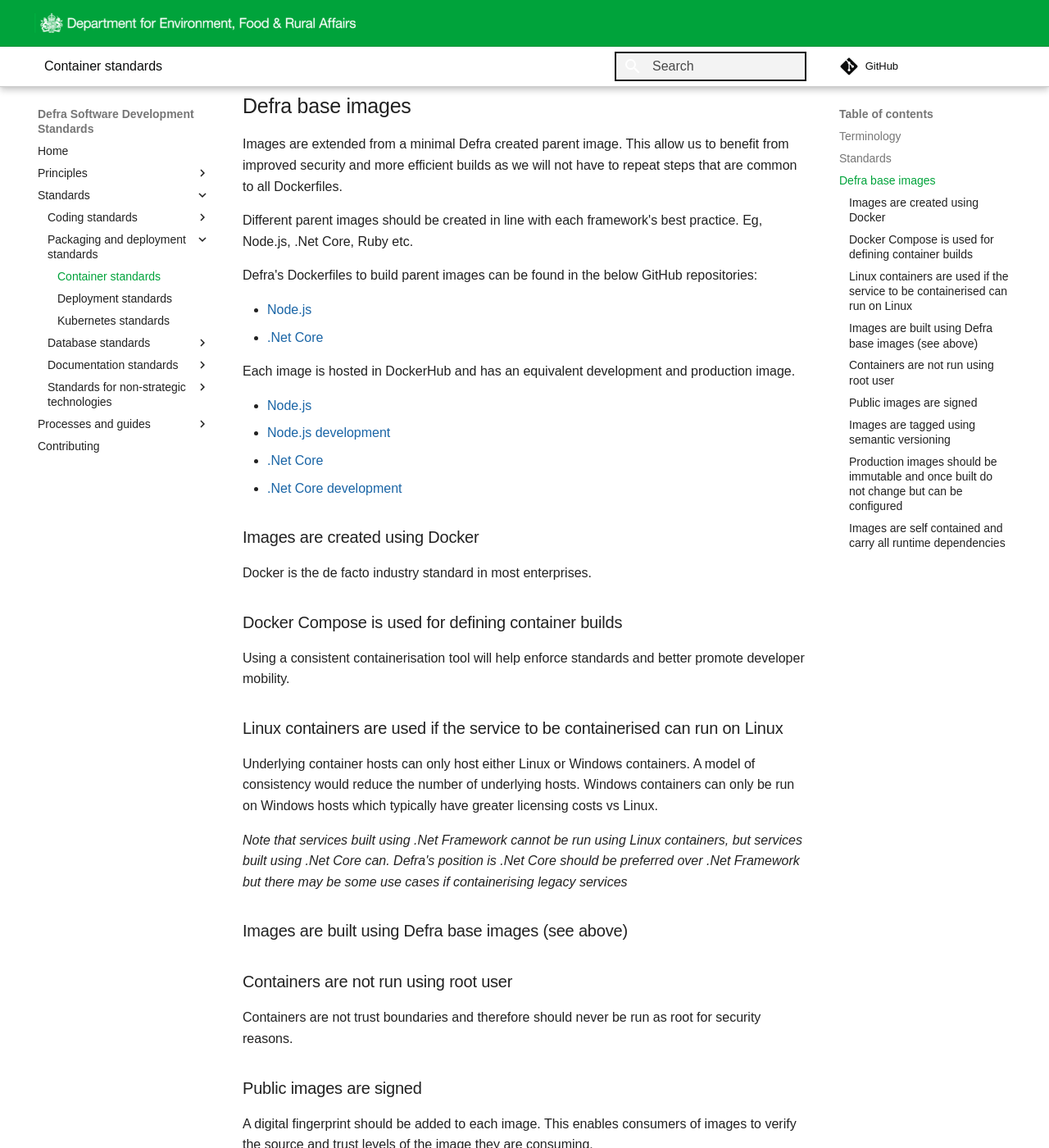
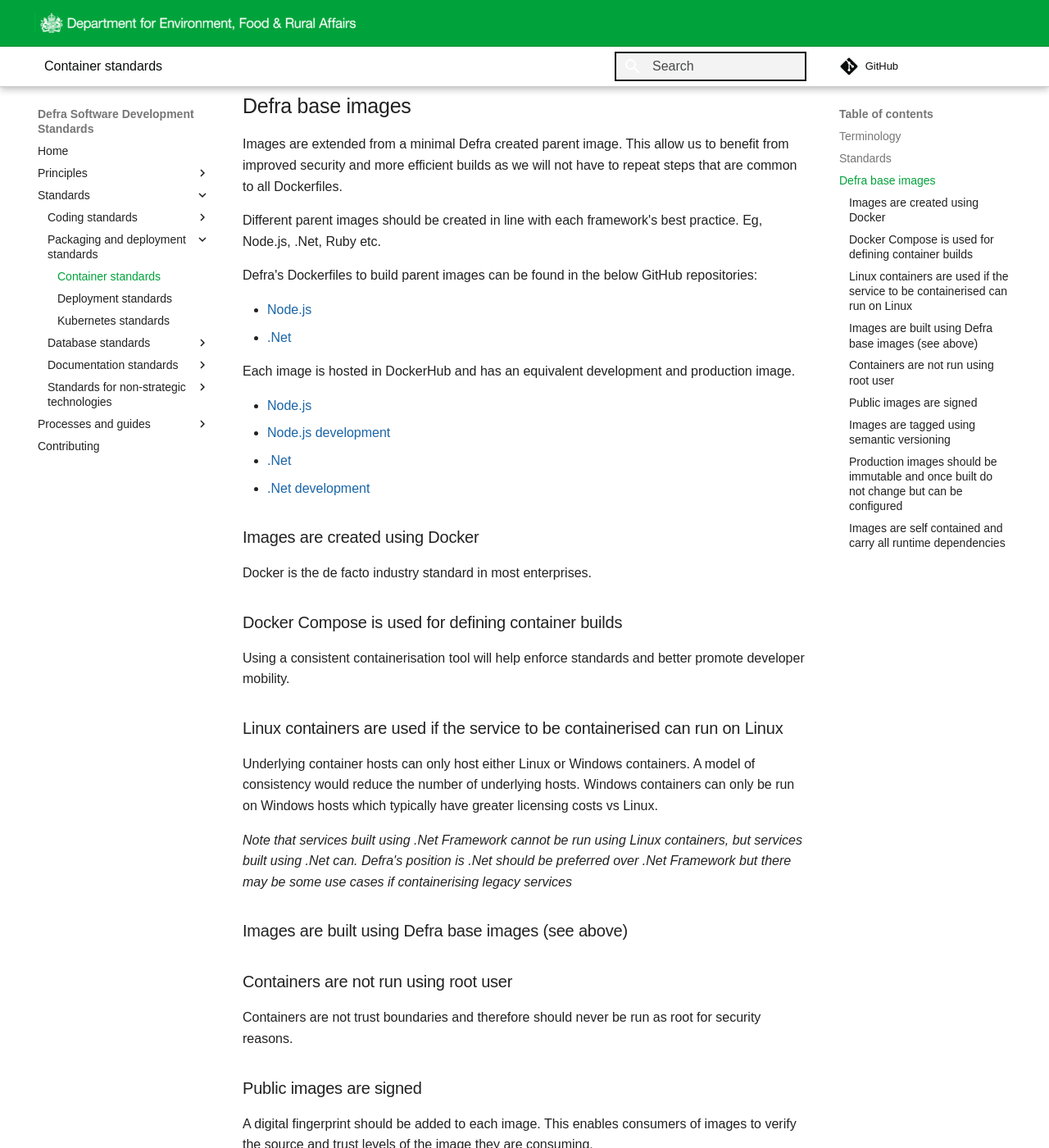
Before and after one commit to DEFRA/software-development-standards, an MkDocs documentation site: the page built from docs/standards/container_standards.md, in a window 1280 px wide and 1400 px high, scrolled down 368 px. Shown: the whole window at 82% size. Built offline with MkDocs 1.6.1 and Material for MkDocs 9.7.7, drawn with Linux system fonts in a browser that asks for light colours; some web fonts are replaced; comment, search, counter and statistics services are not loaded.

```diff
--- a/docs/standards/container_standards.md
+++ b/docs/standards/container_standards.md
@@ -9,19 +9,19 @@
 ## Defra base images
 Images are extended from a minimal Defra created parent image.  This allow us to benefit from improved security and more efficient builds as we will not have to repeat steps that are common to all Dockerfiles.
 
-Different parent images should be created in line with each framework's best practice.  Eg, Node.js, .Net Core, Ruby etc.
+Different parent images should be created in line with each framework's best practice.  Eg, Node.js, .Net, Ruby etc.
 
 Defra's Dockerfiles to build parent images can be found in the below GitHub repositories:
 
 - [Node.js](https://github.com/DEFRA/defra-docker-node)
-- [.Net Core](https://github.com/DEFRA/defra-docker-dotnetcore)
+- [.Net](https://github.com/DEFRA/defra-docker-dotnetcore)
 
 Each image is hosted in DockerHub and has an equivalent development and production image.
 
 - [Node.js](https://hub.docker.com/repository/docker/defradigital/node)
 - [Node.js development](https://hub.docker.com/repository/docker/defradigital/node-development)
-- [.Net Core](https://hub.docker.com/repository/docker/defradigital/dotnetcore)
-- [.Net Core development](https://hub.docker.com/repository/docker/defradigital/dotnetcore-development)
+- [.Net](https://hub.docker.com/repository/docker/defradigital/dotnetcore)
+- [.Net development](https://hub.docker.com/repository/docker/defradigital/dotnetcore-development)
 
 ### Images are created using Docker
 Docker is the de facto industry standard in most enterprises.
@@ -32,7 +32,7 @@ Using a consistent containerisation tool will help enforce standards and better
 ### Linux containers are used if the service to be containerised can run on Linux
 Underlying container hosts can only host either Linux or Windows containers.  A model of consistency would reduce the number of underlying hosts.  Windows containers can only be run on Windows hosts which typically have greater licensing costs vs Linux.
 
-*Note that services built using .Net Framework cannot be run using Linux containers, but services built using .Net Core can.  Defra's position is .Net Core should be preferred over .Net Framework but there may be some use cases if containerising legacy services*
+*Note that services built using .Net Framework cannot be run using Linux containers, but services built using .Net can.  Defra's position is .Net should be preferred over .Net Framework but there may be some use cases if containerising legacy services*
 
 ### Images are built using Defra base images (see above)
 ### Containers are not run using root user
```
Also changed, not shown: docs/guides/github_advanced_security.md (+17 -0 lines).
